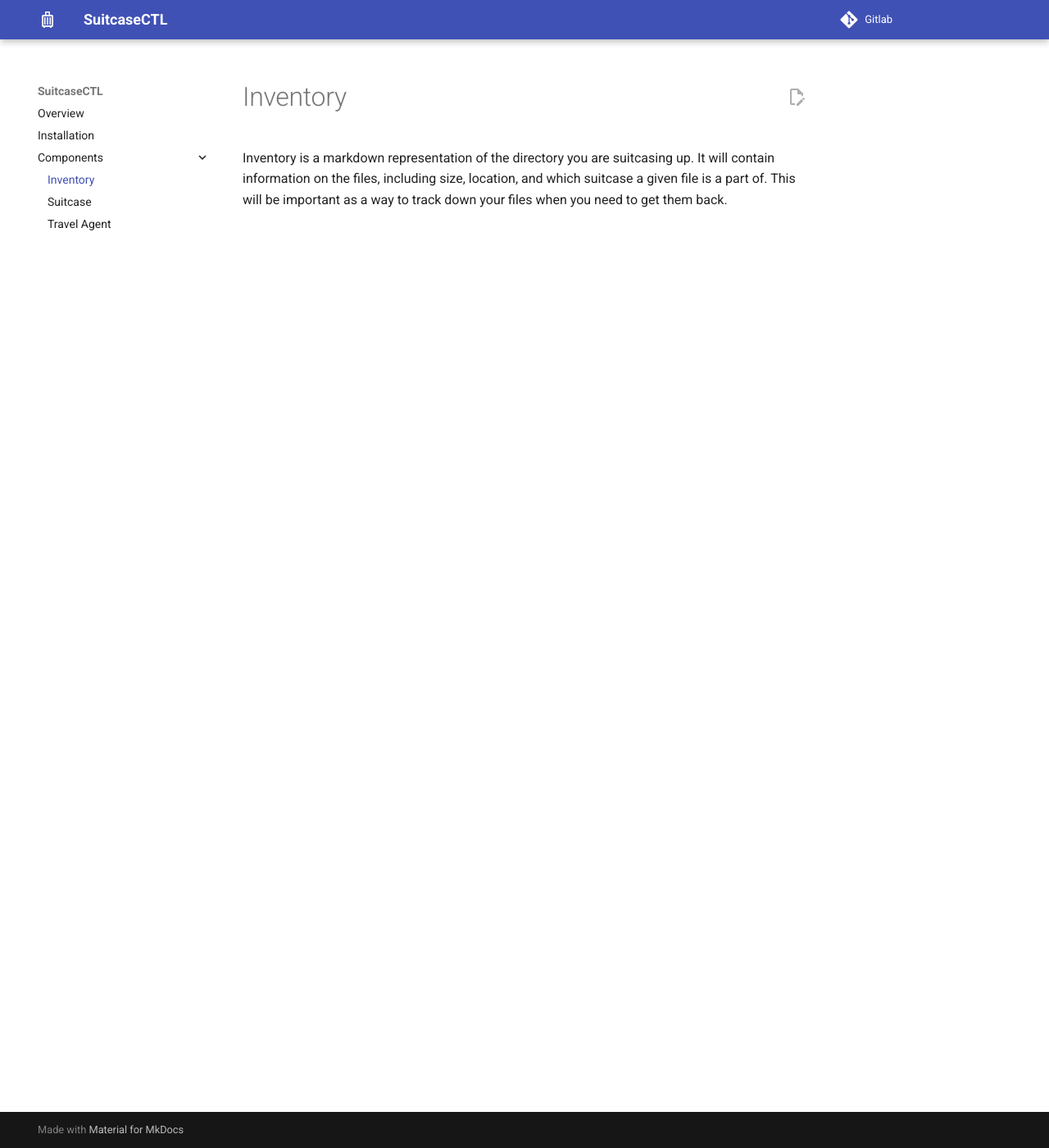
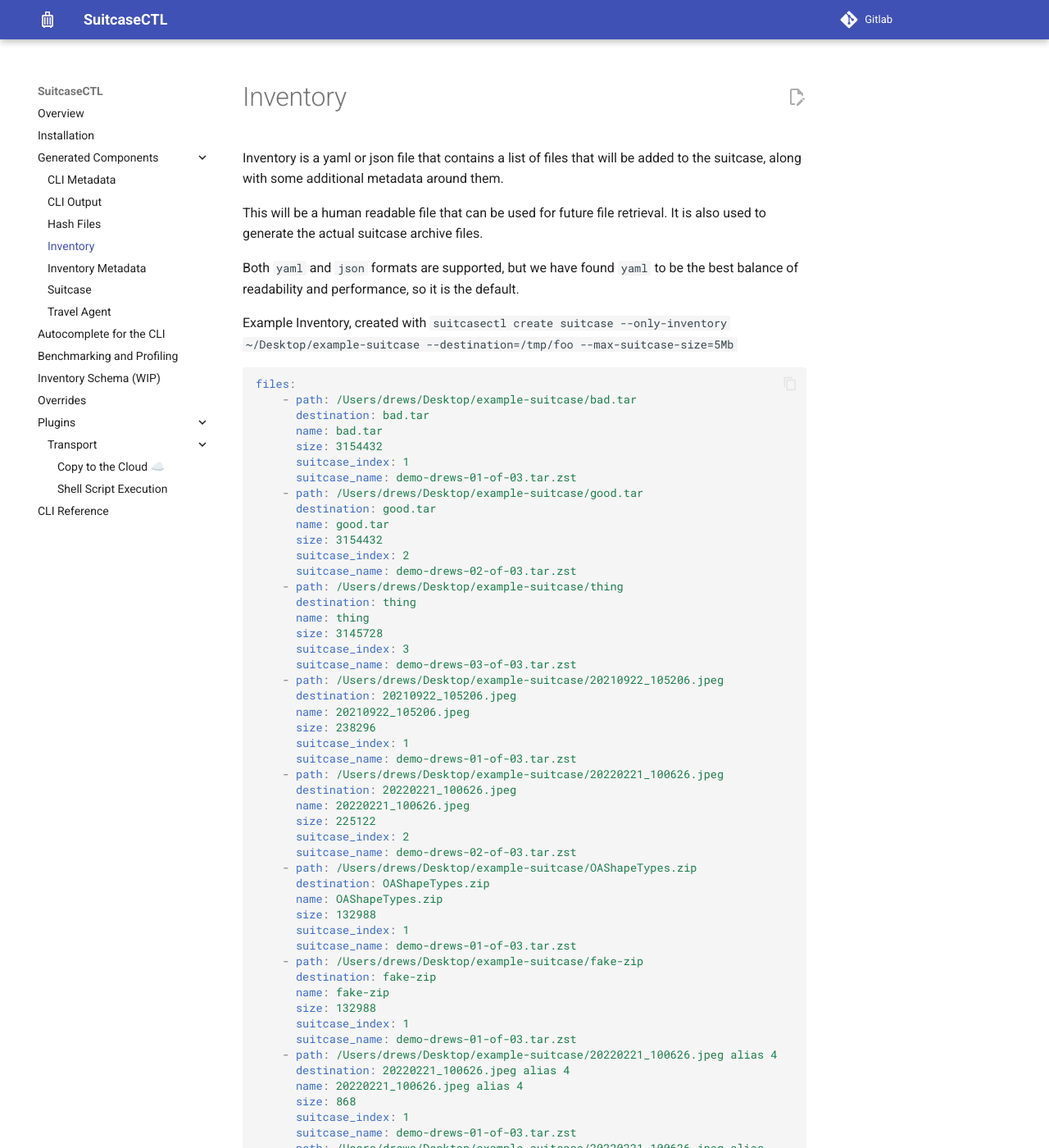
Before and after one commit to scttfrdmn/cargoship, an MkDocs documentation site: the page built from docs/components/inventory.md, in a window 1280 px wide and 1400 px high. Shown: the whole window at 82% size. Built offline with MkDocs 1.6.1 and Material for MkDocs 9.7.7, drawn with Linux system fonts in a browser that asks for light colours; some of the changed text lies outside the part shown.

Commit message:
Lots of adjustments to docs

````diff
--- a/docs/components/inventory.md
+++ b/docs/components/inventory.md
@@ -1,6 +1,148 @@
 # Inventory
 
-Inventory is a markdown representation of the directory you are suitcasing up.
-It will contain information on the files, including size, location, and which
-suitcase a given file is a part of. This will be important as a way to track
-down your files when you need to get them back.
+Inventory is a yaml or json file that contains a list of files that will be
+added to the suitcase, along with some additional metadata around them.
+
+This will be a human readable file that can be used for future file retrieval.
+It is also used to generate the actual suitcase archive files.
+
+Both `yaml` and `json` formats are supported, but we have found `yaml` to be
+the best balance of readability and performance, so it is the default.
+
+Example Inventory, created with `suitcasectl create suitcase --only-inventory ~/Desktop/example-suitcase --destination=/tmp/foo --max-suitcase-size=5Mb`
+
+```yaml
+files:
+    - path: /Users/drews/Desktop/example-suitcase/bad.tar
+      destination: bad.tar
+      name: bad.tar
+      size: 3154432
+      suitcase_index: 1
+      suitcase_name: demo-drews-01-of-03.tar.zst
+    - path: /Users/drews/Desktop/example-suitcase/good.tar
+      destination: good.tar
+      name: good.tar
+      size: 3154432
+      suitcase_index: 2
+      suitcase_name: demo-drews-02-of-03.tar.zst
+    - path: /Users/drews/Desktop/example-suitcase/thing
+      destination: thing
+      name: thing
+      size: 3145728
+      suitcase_index: 3
+      suitcase_name: demo-drews-03-of-03.tar.zst
+    - path: /Users/drews/Desktop/example-suitcase/20210922_105206.jpeg
+      destination: 20210922_105206.jpeg
+      name: 20210922_105206.jpeg
+      size: 238296
+      suitcase_index: 1
+      suitcase_name: demo-drews-01-of-03.tar.zst
+    - path: /Users/drews/Desktop/example-suitcase/20220221_100626.jpeg
+      destination: 20220221_100626.jpeg
+      name: 20220221_100626.jpeg
+      size: 225122
+      suitcase_index: 2
+      suitcase_name: demo-drews-02-of-03.tar.zst
+    - path: /Users/drews/Desktop/example-suitcase/OAShapeTypes.zip
+      destination: OAShapeTypes.zip
+      name: OAShapeTypes.zip
+      size: 132988
+      suitcase_index: 1
+      suitcase_name: demo-drews-01-of-03.tar.zst
+    - path: /Users/drews/Desktop/example-suitcase/fake-zip
+      destination: fake-zip
+      name: fake-zip
+      size: 132988
+      suitcase_index: 1
+      suitcase_name: demo-drews-01-of-03.tar.zst
+    - path: /Users/drews/Desktop/example-suitcase/20220221_100626.jpeg alias 4
+      destination: 20220221_100626.jpeg alias 4
+      name: 20220221_100626.jpeg alias 4
+      size: 868
+      suitcase_index: 1
+      suitcase_name: demo-drews-01-of-03.tar.zst
+    - path: /Users/drews/Desktop/example-suitcase/20220221_100626.jpeg alias
+      destination: 20220221_100626.jpeg alias
+      name: 20220221_100626.jpeg alias
+      size: 868
+      suitcase_index: 1
+      suitcase_name: demo-drews-01-of-03.tar.zst
+    - path: /Users/drews/Desktop/example-suitcase/20220221_100626.jpeg alias 2
+      destination: 20220221_100626.jpeg alias 2
+      name: 20220221_100626.jpeg alias 2
+      size: 868
+      suitcase_index: 1
+      suitcase_name: demo-drews-01-of-03.tar.zst
+    - path: /Users/drews/Desktop/example-suitcase/20220221_100626.jpeg alias 3
+      destination: 20220221_100626.jpeg alias 3
+      name: 20220221_100626.jpeg alias 3
+      size: 868
+      suitcase_index: 1
+      suitcase_name: demo-drews-01-of-03.tar.zst
+    - path: /Users/drews/Desktop/example-suitcase/suitcasectl.yaml
+      destination: suitcasectl.yaml
+      name: suitcasectl.yaml
+      size: 67
+      suitcase_index: 2
+      suitcase_name: demo-drews-02-of-03.tar.zst
+    - path: /Users/drews/Desktop/example-suitcase/data.txt
+      destination: data.txt
+      name: data.txt
+      size: 48
+      suitcase_index: 1
+      suitcase_name: demo-drews-01-of-03.tar.zst
+    - path: /Users/drews/Desktop/example-suitcase/suitcase-meta.txt
+      destination: suitcase-meta.txt
+      name: suitcase-meta.txt
+      size: 31
+      suitcase_index: 1
+      suitcase_name: demo-drews-01-of-03.tar.zst
+    - path: /Users/drews/Desktop/example-suitcase/.hidden-file.txt
+      destination: .hidden-file.txt
+      name: .hidden-file.txt
+      size: 15
+      suitcase_index: 1
+      suitcase_name: demo-drews-01-of-03.tar.zst
+options:
+    user: drews
+    prefix: demo
+    top_level_directories:
+        - /Users/drews/Desktop/example-suitcase/
+    size_considered_large: 0
+    max_suitcase_size: 5000000
+    internal_metadata_glob: suitcase-meta*
+    ignore_globs:
+        - '*.out'
+        - '*.swp'
+    encrypt_inner: false
+    hash_inner: false
+    limit_file_count: 0
+    suitcase_format: tar.zst
+    inventory_format: yaml
+    follow_symlinks: false
+    hash_algorithm: 1
+    include_archive_toc: false
+    include_archive_toc_deep: false
+    transport_plugin: null
+total_indexes: 3
+index_summaries:
+    1:
+        count: 11
+        size: 3662270
+        human_size: 3.7 MB
+    2:
+        count: 3
+        size: 3379621
+        human_size: 3.4 MB
+    3:
+        count: 1
+        size: 3145728
+        human_size: 3.1 MB
+internal_metadata:
+    /Users/drews/Desktop/example-suitcase/suitcase-meta.txt: |
+        This is a test bit of metadata
+external_metadata: {}
+cli_meta:
+    date: 2023-09-19T09:40:00.683167-04:00
+    version: v0.16.0
+```
````
Also changed, not shown: README.md (+3 -242 lines), docs/autocomplete.md (added, +6 -0 lines), docs/benchmarks.md (added, +22 -0 lines), docs/components/cli_metadata.md (added, +59 -0 lines), docs/components/cli_output.md (added, +16 -0 lines), docs/components/hashes.md (added, +29 -0 lines), docs/components/inventory_metadata.md (added, +22 -0 lines), docs/inventory_schema.md (added, +6 -0 lines), docs/overrides.md (added, +16 -0 lines), docs/plugins/transport/cloud.md (added, +46 -0 lines), docs/plugins/transport/shell.md (added, +21 -0 lines), docs/.pages, 1 other file.
